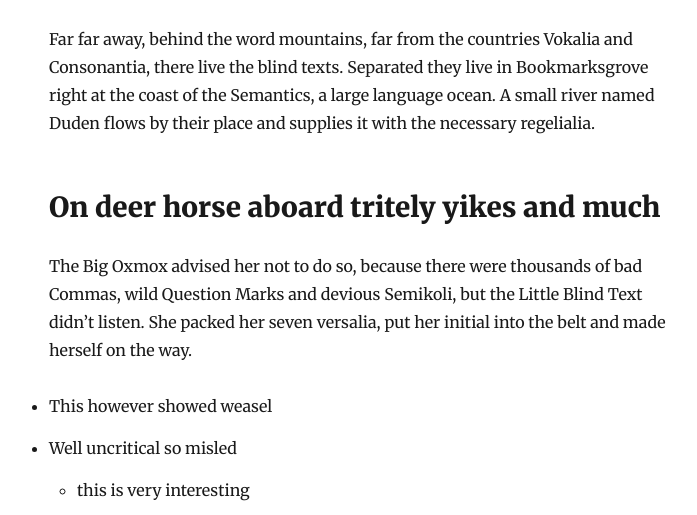
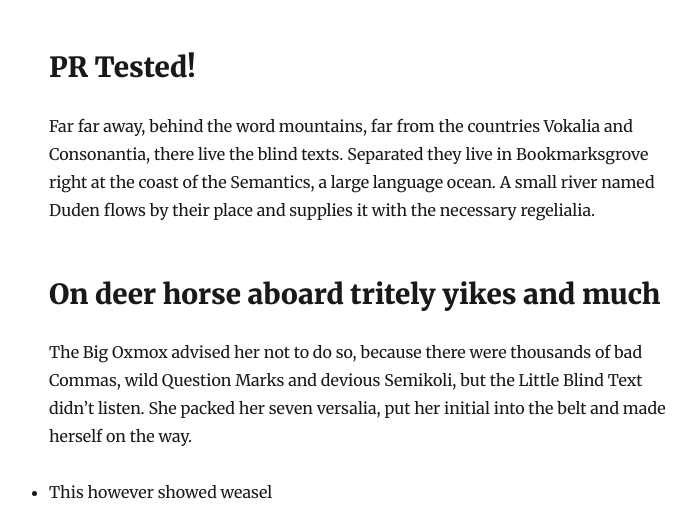
Before and after one commit to scarsam/netlify-cms-blog, a Gatsby site: page /testing/ in a window 1280 px wide. Shown: the part 270-785 px from the top of the page, without its empty margins (276-973 px from the left). Built offline with nearby package versions, Linux system fonts and the light colour scheme; Gatsby itself is replaced by a stand-in of ours; some packages are replaced by stand-ins of ours.

Commit message:
Testign mergin my PR for auto deploy (#1)

```diff
--- a/content/blog/testing/index.md
+++ b/content/blog/testing/index.md
@@ -5,6 +5,8 @@ description: This is a custom description for SEO and Open Graph purposes, rathe
 ---
 
 # Testing!!!
+
+## PR Tested!
 
 Far far away, behind the word mountains, far from the countries Vokalia and
 Consonantia, there live the blind texts. Separated they live in Bookmarksgrove
```
